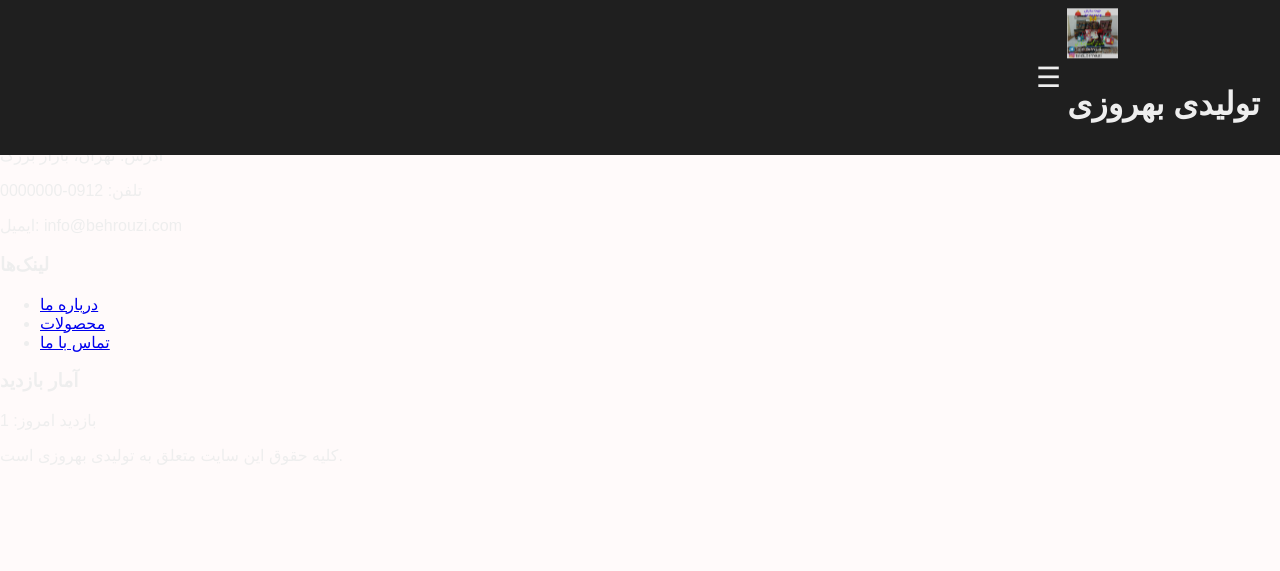
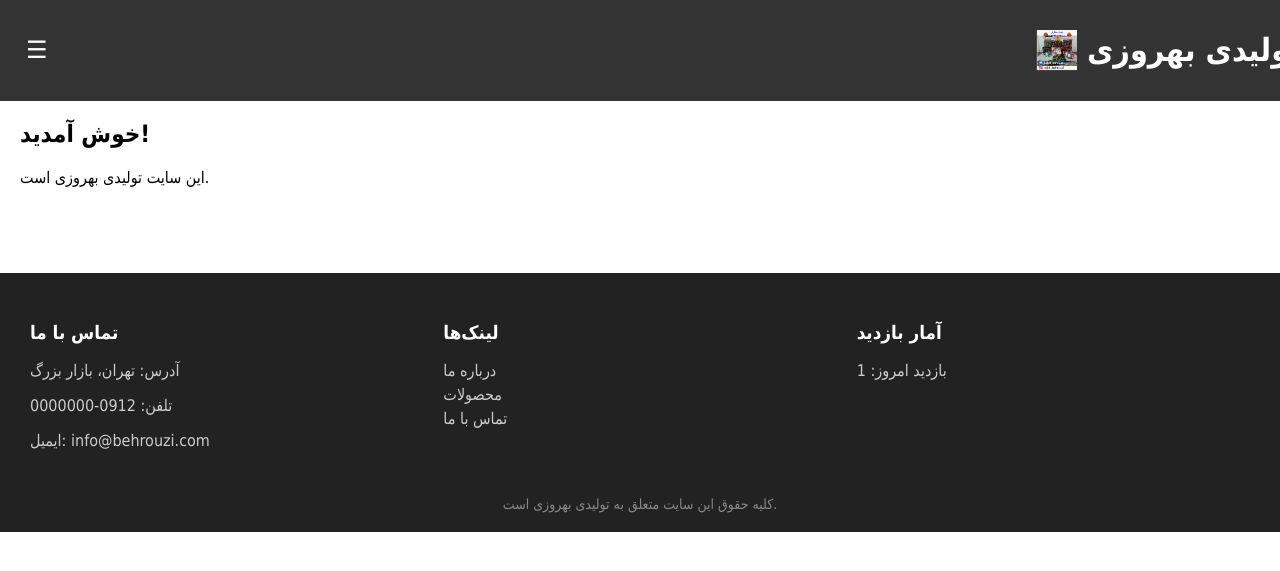
Before and after one commit to Mahdi-Behrouzi/tolidi_behrouzi, a PHP site: page / in a window 1280 px wide. Shown: the top 571 px of the page. Run offline with PHP 8.4, Linux system fonts and the light colour scheme.

Commit message:
Update style.css

```diff
--- a/style.css
+++ b/style.css
@@ -1,162 +1,129 @@
-/* استایل کلی */
+/* استایل اولیه */
 body {
   margin: 0;
-  font-family: 'Poppins', sans-serif;
-  background-color: #FFFAFA;
-  color: #eee;
+  font-family: Tahoma, sans-serif;
 }
 
-/* هدر */
 header {
   display: flex;
+  justify-content: space-between;
   align-items: center;
-  justify-content: space-between;
+  background-color: #333;
+  color: white;
   padding: 10px 20px;
-  background-color: #1f1f1f;
   position: fixed;
+  width: 100%;
   top: 0;
-  left: 0;
-  right: 0;
-  width: 100%;
-  box-sizing: border-box;
   z-index: 1000;
 }
 
-/* لوگو */
-.logo {
-  height: 50px;
-  animation: float 3s ease-in-out infinite;
-  opacity: 0.8;
+/* لوگو + عنوان */
+.logo-title {
+  display: flex;
+  align-items: center;
 }
 
-/* انیمیشن لوگو */
-@keyframes float {
-  0% { transform: translatey(0px); }
-  50% { transform: translatey(-5px); }
-  100% { transform: translatey(0px); }
+.logo {
+  width: 40px;
+  height: 40px;
+  margin-right: 10px;
+  opacity: 0.8;
+  animation: pulse 2s infinite;
 }
 
-/* دکمه منو */
+@keyframes pulse {
+  0% { opacity: 0.6; }
+  50% { opacity: 1; }
+  100% { opacity: 0.6; }
+}
+
 .menu-toggle {
-  font-size: 28px;
-  cursor: pointer;
+  font-size: 24px;
   background: none;
   border: none;
-  color: #eee;
-  margin-left: auto;
-  display: flex;
-  align-items: center;
-  justify-content: center;
+  color: white;
+  cursor: pointer;
 }
 
-/* سایدبار */
+/* منوی کناری */
 .sidebar {
   position: fixed;
+  top: 0;
   left: -250px;
-  top: 0;
   width: 250px;
   height: 100%;
-  background-color: #1f1f1f;
+  background: #444;
   padding-top: 60px;
-  transition: 0.3s ease;
+  transition: 0.3s;
   z-index: 999;
 }
 
-/* وقتی منو باز میشه */
 .sidebar.active {
   left: 0;
 }
 
-.sidebar a {
-  display: block;
-  padding: 15px;
-  color: #ccc;
-  text-decoration: none;
-  font-size: 18px;
+.sidebar ul {
+  list-style: none;
+  padding: 0;
 }
 
-.sidebar a:hover {
-  background-color: #333;
+.sidebar ul li {
+  padding: 15px;
 }
 
-/* فوتر حرفه‌ای */
-.footer {
-  background-color: #181818;
-  padding: 50px 20px 20px;
-  margin-top: 50px;
-  color: #aaa;
+.sidebar ul li a {
+  color: white;
+  text-decoration: none;
+  display: block;
 }
 
-.footer-container {
+/* محتوای اصلی */
+main {
+  margin-top: 80px;
+  padding: 20px;
+}
+
+/* فوتر */
+footer {
+  background: #222;
+  color: #ccc;
+  padding: 20px;
+  margin-top: 50px;
+}
+
+.footer-content {
   display: flex;
   flex-wrap: wrap;
-  justify-content: space-between;
-  max-width: 1200px;
-  margin: auto;
+  justify-content: space-around;
 }
 
-.footer-col {
-  flex: 1 1 200px;
+.footer-section {
+  flex: 1;
+  min-width: 200px;
   margin: 10px;
 }
 
-.footer-col h4 {
-  color: #fff;
-  margin-bottom: 15px;
-  font-size: 18px;
+.footer-section h3 {
+  color: white;
 }
 
-.footer-col p, .footer-col ul, .footer-col a {
-  font-size: 14px;
-  line-height: 1.8;
-  color: #aaa;
+.footer-section ul {
+  list-style: none;
+  padding: 0;
+}
+
+.footer-section ul li {
+  margin: 5px 0;
+}
+
+.footer-section ul li a {
+  color: #ccc;
   text-decoration: none;
 }
 
-.footer-col a:hover {
-  color: #fff;
-}
-
-.social-links a {
-  display: inline-block;
-  margin-right: 10px;
-  color: #aaa;
-  font-size: 16px;
-}
-
-.social-links a:hover {
-  color: #fff;
-}
-
-.visit-counter {
+.footer-bottom {
   text-align: center;
   margin-top: 20px;
-  font-size: 13px;
+  color: #888;
+  font-size: 14px;
 }
-
-.copyright {
-  text-align: center;
-  margin-top: 10px;
-  font-size: 12px;
-  color: #666;
-}
-
-/* ریسپانسیو */
-@media (max-width: 768px) {
-  .footer-container {
-    flex-direction: column;
-    text-align: center;
-  }
-
-  .menu-toggle {
-    font-size: 24px;
-  }
-
-  .sidebar {
-    width: 200px;
-  }
-
-  .sidebar.active {
-    left: 0;
-  }
-}
```
